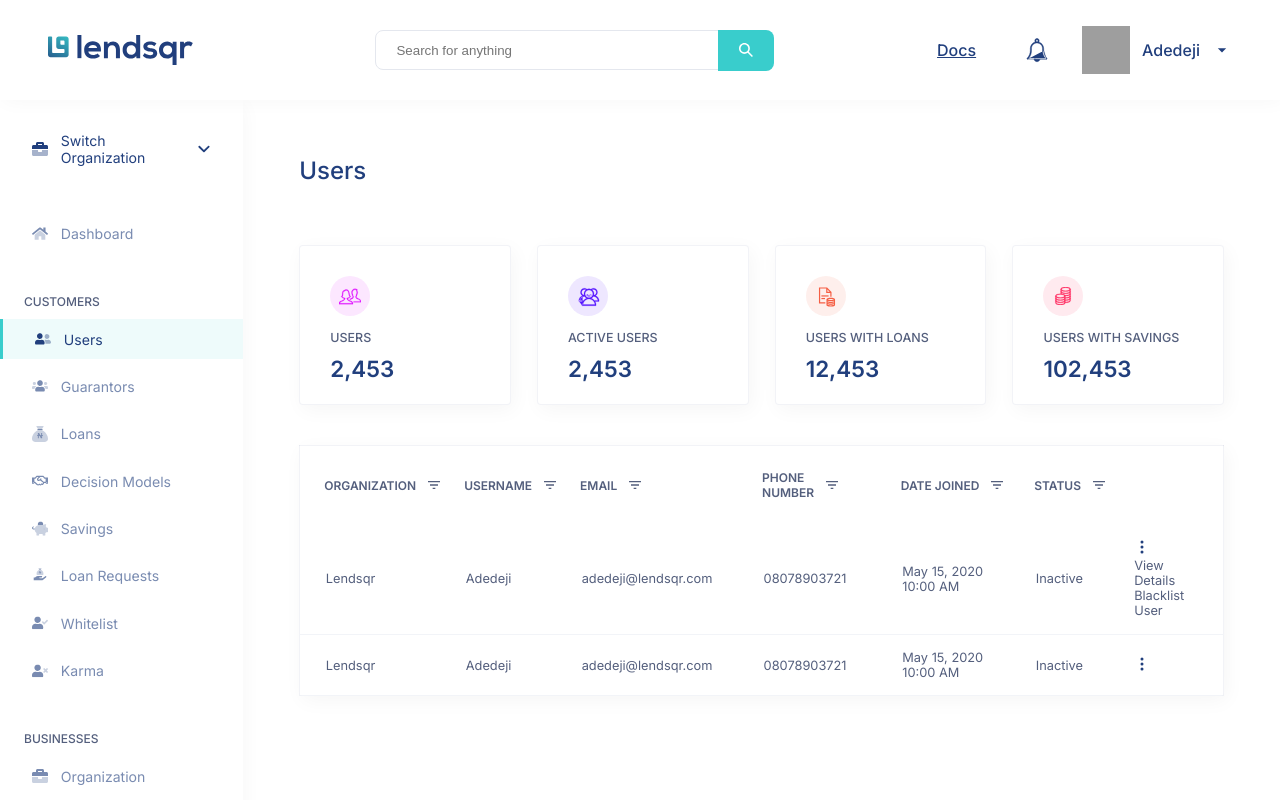
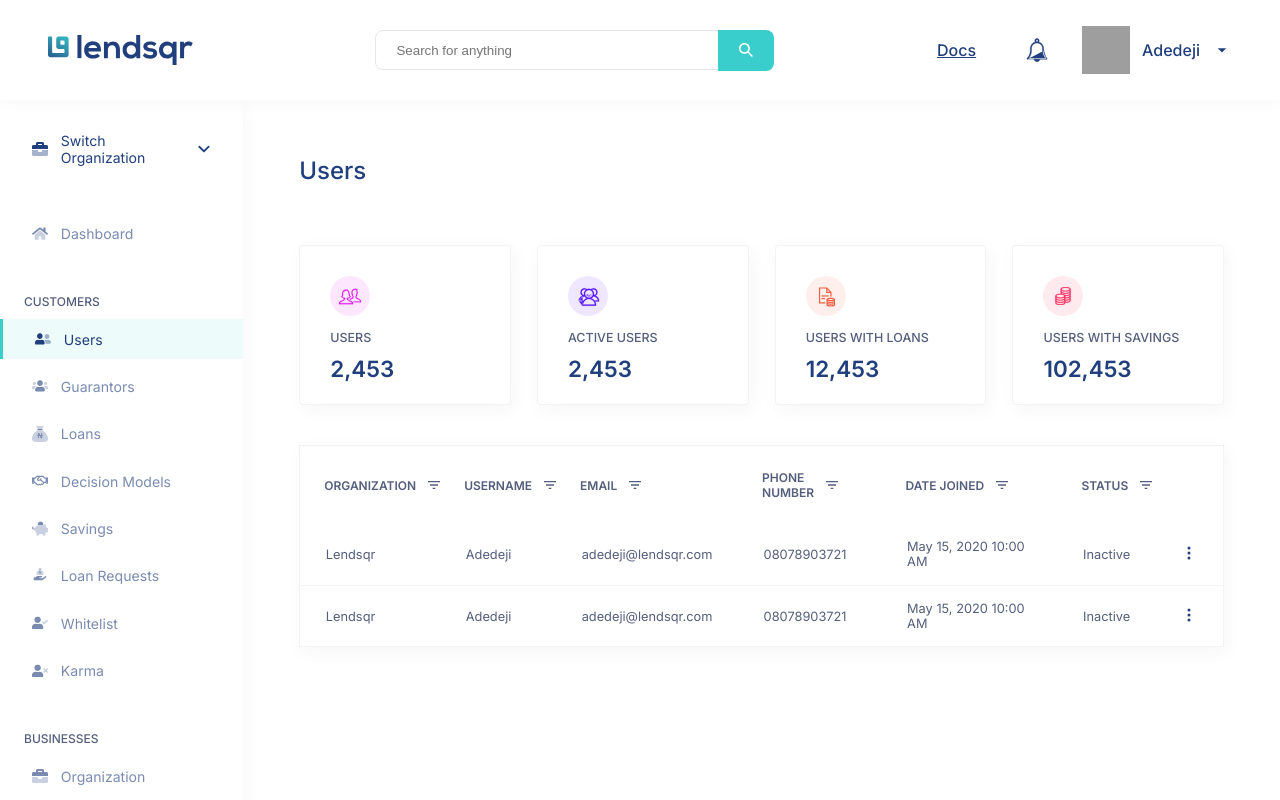
Before and after one commit to iamLolade/lendsqr-fe-test, a Next.js app: page /users in a window 1280 px wide. Built offline with nearby package versions, Linux system fonts and the light colour scheme; grey boxes are pictures that could not be loaded.

Commit message:
UI - Clean up

```diff
--- a/app/(auth)/login/page.tsx
+++ b/app/(auth)/login/page.tsx
@@ -61,7 +61,7 @@ const Login = () => {
                         />
                         <div>
                             <p>Forgot password?</p>
-                            <p id='signup'>Sign up</p>
+                            <p id={styles.signup}>Sign up</p>
                         </div>
                         <button
                             type='submit'
--- a/app/users/[id]/user.module.scss
+++ b/app/users/[id]/user.module.scss
@@ -7,6 +7,10 @@
         display: flex;
         align-items: center;
         gap: 1em;
+
+        .pointer {
+            cursor: pointer;
+        }
 
         .text {
             color: #545F7D;
--- a/app/users/page.tsx
+++ b/app/users/page.tsx
@@ -61,20 +61,6 @@ const page: React.FC = () => {
                   <div className='dropdown' data-toggle="dropdown" id="#action" aria-expanded="false">
                     <BsThreeDotsVertical color='#213F7D' size={16} className={styles.options} />
                   </div>
-                  <div className={`dropdown-menu`} id="action">
-                      <div className='p0'>
-                          <div
-                              className=''
-                          >
-                              View Details
-                          </div>
-                          <div
-                              className=''
-                          >
-                              Blacklist User
-                          </div>
-                      </div>
-                  </div>
                 </td>
               </tr>
               <tr>
```
Also changed, not shown: app/(auth)/login/login.module.scss (+5 -6 lines), app/users/[id]/page.tsx (+6 -1 lines).
